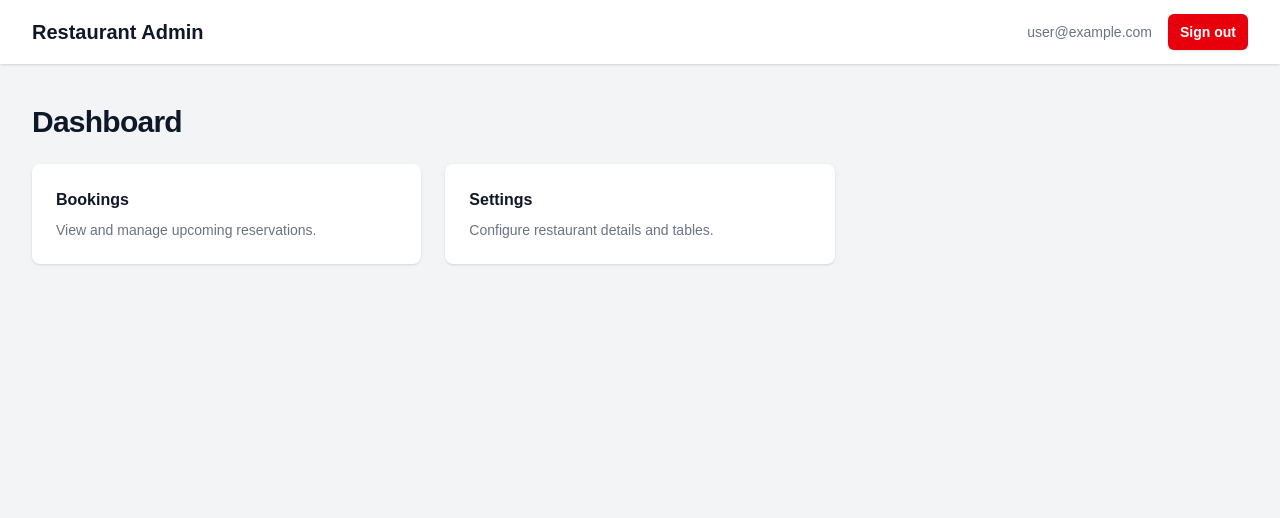
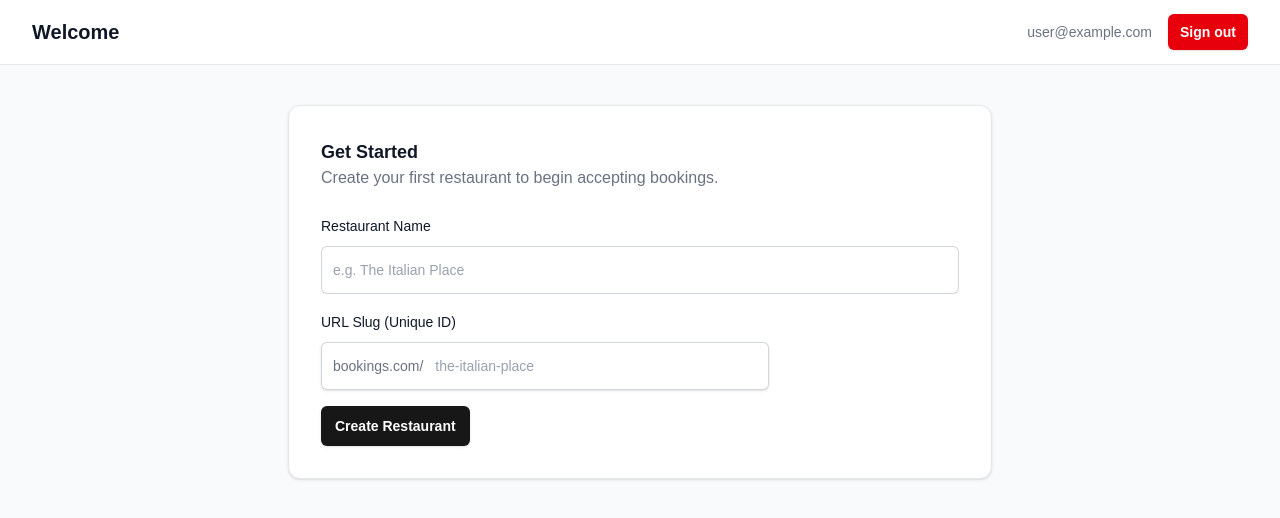
Before and after one commit to themosgr95/restaurant-booking, a Next.js app: page /staff/dashboard in a window 1280 px wide. Shown: the top 518 px of the page. Built offline with nearby package versions, Linux system fonts and the light colour scheme; no server answers; the database is empty; sample sign-in values are in the browser's storage.

Commit message:
staff dash

```diff
--- /dev/null
+++ b/src/app/api/restaurant/create/route.ts
@@ -0,0 +1,45 @@
+import { getServerSession } from "next-auth";
+import { authOptions } from "@/lib/auth/options";
+import { prisma } from "@/lib/db/prisma";
+import { NextResponse } from "next/server";
+
+export async function POST(req: Request) {
+  try {
+    const session = await getServerSession(authOptions);
+
+    if (!session?.user?.email) {
+      return NextResponse.json({ error: "Unauthorized" }, { status: 401 });
+    }
+
+    const body = await req.json();
+    const { name, slug } = body;
+
+    if (!name || !slug) {
+      return NextResponse.json({ error: "Name and Slug are required" }, { status: 400 });
+    }
+
+    // 1. Create the Restaurant
+    // 2. Connect it to the current User as "OWNER"
+    const restaurant = await prisma.restaurant.create({
+      data: {
+        name,
+        slug,
+        memberships: {
+          create: {
+            role: "OWNER",
+            user: {
+              connect: { email: session.user.email },
+            },
+          },
+        },
+      },
+    });
+
+    return NextResponse.json({ success: true, restaurant });
+  } catch (error: any) {
+    if (error.code === 'P2002') {
+       return NextResponse.json({ error: "This slug is already taken!" }, { status: 400 });
+    }
+    return NextResponse.json({ error: error.message || "Something went wrong" }, { status: 500 });
+  }
+}
--- /dev/null
+++ b/src/app/staff/dashboard/create-restaurant-form.tsx
@@ -0,0 +1,98 @@
+"use client";
+
+import { useState } from "react";
+import { useRouter } from "next/navigation";
+
+export default function CreateRestaurantForm() {
+  const router = useRouter();
+  const [name, setName] = useState("");
+  const [slug, setSlug] = useState("");
+  const [loading, setLoading] = useState(false);
+  const [error, setError] = useState("");
+
+  const handleNameChange = (e: React.ChangeEvent<HTMLInputElement>) => {
+    const val = e.target.value;
+    setName(val);
+    setSlug(val.toLowerCase().replace(/\s+/g, "-").replace(/[^a-z0-9-]/g, ""));
+  };
+
+  const handleSubmit = async (e: React.FormEvent) => {
+    e.preventDefault();
+    setLoading(true);
+    setError("");
+
+    try {
+      const res = await fetch("/api/restaurant/create", {
+        method: "POST",
+        headers: { "Content-Type": "application/json" },
+        body: JSON.stringify({ name, slug }),
+      });
+
+      const data = await res.json();
+
+      if (!res.ok) {
+        throw new Error(data.error || "Failed to create");
+      }
+
+      router.refresh();
+    } catch (err: any) {
+      setError(err.message);
+      setLoading(false);
+    }
+  };
+
+  return (
+    <form onSubmit={handleSubmit} className="space-y-4">
+      <div>
+        <label htmlFor="name" className="block text-sm font-medium leading-6 text-gray-900">
+          Restaurant Name
+        </label>
+        <div className="mt-2">
+          <input
+            type="text"
+            name="name"
+            id="name"
+            required
+            value={name}
+            onChange={handleNameChange}
+            className="block w-full rounded-md border-0 p-3 text-gray-900 ring-1 ring-inset ring-gray-300 placeholder:text-gray-400 focus:ring-2 focus:ring-inset focus:ring-black sm:text-sm sm:leading-6"
+            placeholder="e.g. The Italian Place"
+          />
+        </div>
+      </div>
+
+      <div>
+        <label htmlFor="slug" className="block text-sm font-medium leading-6 text-gray-900">
+          URL Slug (Unique ID)
+        </label>
+        <div className="mt-2">
+          <div className="flex rounded-md shadow-sm ring-1 ring-inset ring-gray-300 focus-within:ring-2 focus-within:ring-inset focus-within:ring-black sm:max-w-md">
+            <span className="flex select-none items-center pl-3 text-gray-500 sm:text-sm">
+              bookings.com/
+            </span>
+            <input
+              type="text"
+              name="slug"
+              id="slug"
+              required
+              value={slug}
+              onChange={(e) => setSlug(e.target.value)}
+              className="block flex-1 border-0 bg-transparent p-3 text-gray-900 placeholder:text-gray-400 focus:ring-0 sm:text-sm sm:leading-6"
+              placeholder="the-italian-place"
+            />
+          </div>
+        </div>
+      </div>
+
+      {error && <p className="text-sm text-red-600">{error}</p>}
+
+      <button
+        type="submit"
+        disabled={loading}
+        className="rounded-md bg-neutral-900 px-3.5 py-2.5 text-sm font-semibold text-white shadow-sm hover:bg-neutral-800 focus-visible:outline focus-visible:outline-2 focus-visible:outline-offset-2 focus-visible:outline-black disabled:opacity-50"
+      >
+        {loading ? "Creating..." : "Create Restaurant"}
+      </button>
+    </form>
+  );
+}
--- a/src/app/staff/dashboard/page.tsx
+++ b/src/app/staff/dashboard/page.tsx
@@ -1,26 +1,49 @@
 import { getServerSession } from "next-auth";
 import { authOptions } from "@/lib/auth/options";
 import { redirect } from "next/navigation";
+import { prisma } from "@/lib/db/prisma";
 import LogoutButton from "./logout-button";
+import CreateRestaurantForm from "./create-restaurant-form";
 
 export default async function DashboardPage() {
-  // 1. Check if the user is actually logged in
   const session = await getServerSession(authOptions);
 
-  // 2. If not logged in, kick them back to the login page
-  if (!session) {
+  if (!session?.user?.email) {
     redirect("/staff");
   }
 
+  // Check if user has any restaurant membership
+  const membership = await prisma.membership.findFirst({
+    where: {
+      user: {
+        email: session.user.email
+      }
+    },
+    include: {
+      restaurant: true
+    }
+  });
+
+  const restaurant = membership?.restaurant;
+
   return (
-    <div className="min-h-screen bg-gray-100">
-      <nav className="bg-white shadow-sm">
+    <div className="min-h-screen bg-gray-50">
+      <nav className="bg-white border-b border-gray-200">
         <div className="mx-auto max-w-7xl px-4 sm:px-6 lg:px-8">
           <div className="flex h-16 justify-between items-center">
-            <div className="font-bold text-xl text-gray-900">Restaurant Admin</div>
+            <div className="flex items-center gap-2">
+              <div className="font-bold text-xl text-gray-900">
+                {restaurant ? restaurant.name : "Welcome"}
+              </div>
+              {restaurant && (
+                <span className="inline-flex items-center rounded-md bg-green-50 px-2 py-1 text-xs font-medium text-green-700 ring-1 ring-inset ring-green-600/20">
+                  {restaurant.slug}
+                </span>
+              )}
+            </div>
             <div className="flex items-center gap-4">
-              <span className="text-sm text-gray-500">
-                {session.user?.email}
+              <span className="text-sm text-gray-500 hidden sm:block">
+                {session.user.email}
               </span>
               <LogoutButton />
             </div>
@@ -29,35 +52,49 @@ export default async function DashboardPage() {
       </nav>
 
       <main className="py-10">
-        <div className="mx-auto max-w-7xl px-4 sm:px-6 lg:px-8">
-          <h1 className="text-3xl font-bold tracking-tight text-gray-900">
-            Dashboard
-          </h1>
-          <div className="mt-6 grid grid-cols-1 gap-6 sm:grid-cols-2 lg:grid-cols-3">
-            {/* Placeholder Card 1 */}
-            <div className="overflow-hidden rounded-lg bg-white shadow">
-              <div className="px-4 py-5 sm:p-6">
+        <div className="mx-auto max-w-3xl px-4 sm:px-6 lg:px-8">
+
+          {/* SCENARIO 1: No Restaurant yet */}
+          {!restaurant && (
+            <div className="rounded-xl bg-white p-8 shadow-sm border border-gray-200">
+              <div className="mb-6">
+                <h2 className="text-lg font-semibold text-gray-900">Get Started</h2>
+                <p className="text-gray-500">Create your first restaurant to begin accepting bookings.</p>
+              </div>
+              <CreateRestaurantForm />
+            </div>
+          )}
+
+          {/* SCENARIO 2: Has Restaurant (The Dashboard) */}
+          {restaurant && (
+            <div>
+              <h2 className="text-xl font-semibold mb-6">Overview</h2>
+              <div className="grid grid-cols-1 gap-6 sm:grid-cols-2">
+                <div className="overflow-hidden rounded-xl bg-white shadow-sm border border-gray-200 hover:shadow-md transition-shadow">
+                  <div className="p-6">
                     <h3 className="text-base font-semibold leading-6 text-gray-900">
-                  Bookings
+                      📅 Bookings
                     </h3>
-                <div className="mt-2 text-sm text-gray-500">
-                  <p>View and manage upcoming reservations.</p>
-                </div>
+                    <p className="mt-2 text-sm text-gray-500">
+                      0 upcoming reservations
+                    </p>
                   </div>
                 </div>
 
-             {/* Placeholder Card 2 */}
-             <div className="overflow-hidden rounded-lg bg-white shadow">
-              <div className="px-4 py-5 sm:p-6">
+                 <div className="overflow-hidden rounded-xl bg-white shadow-sm border border-gray-200 hover:shadow-md transition-shadow">
+                  <div className="p-6">
                     <h3 className="text-base font-semibold leading-6 text-gray-900">
-                  Settings
+                      ⚙️ Settings
                     </h3>
-                <div className="mt-2 text-sm text-gray-500">
-                  <p>Configure restaurant details and tables.</p>
+                    <p className="mt-2 text-sm text-gray-500">
+                      Configure tables and hours
+                    </p>
                   </div>
                 </div>
               </div>
             </div>
+          )}
+
         </div>
       </main>
     </div>
```
Lines whose indentation alone changed are shown as unchanged.
